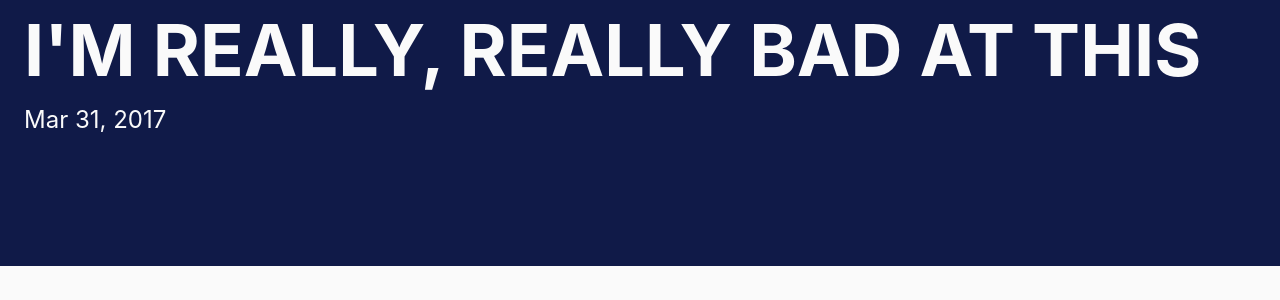
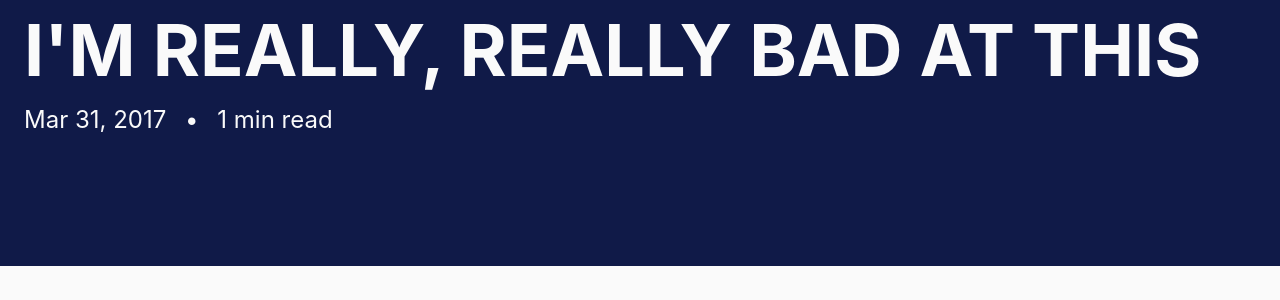
Before and after one commit to boldlybryan/brykng, a Jekyll site: the page built from _posts/2017-03-31-im-really-really-bad-at-this.markdown, in a window 1280 px wide. Shown: the part 156-456 px from the top of the page. Built offline with Jekyll 4.4.1, drawn with Linux system fonts in a browser that asks for light colours.

Commit message:
added time to read feature on blog posts

```diff
--- /dev/null
+++ b/_includes/time-to-read.html
@@ -0,0 +1,9 @@
+<span class="time-to-read">
+  <span class="time-separator">&#8226;</span>
+  {% assign words = content | number_of_words %}
+  {% if words < 360 %}
+    1 min read
+  {% else %}
+    {{ words | divided_by:180 }} min read
+  {% endif %}
+</span>
--- a/_layouts/post.html
+++ b/_layouts/post.html
@@ -8,7 +8,7 @@ layout: default
         <p class="subtitle">
           <time datetime="{{ page.date | date_to_xmlschema }}" itemprop="datePublished">
             {% assign date_format = site.minima.date_format | default: "%b %-d, %Y" %}
-            {{ page.date | date: date_format }}
+            {{ page.date | date: date_format }}{% include time-to-read.html %}
           </time>
           {% if page.author %}
             • <span itemprop="author" itemscope itemtype="http://schema.org/Person"><span itemprop="name">{{ page.author }}</span></span>
--- a/_sass/brykng/_components.scss
+++ b/_sass/brykng/_components.scss
@@ -228,3 +228,7 @@
   }
 
 }
+
+.time-separator {
+  margin: 0 0.5em;
+}
```
